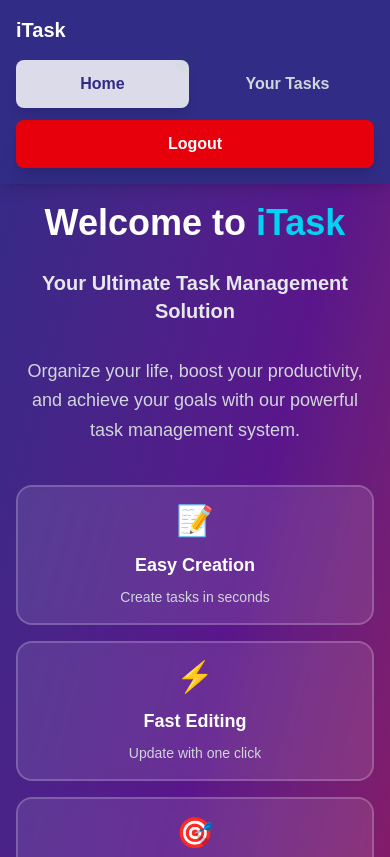
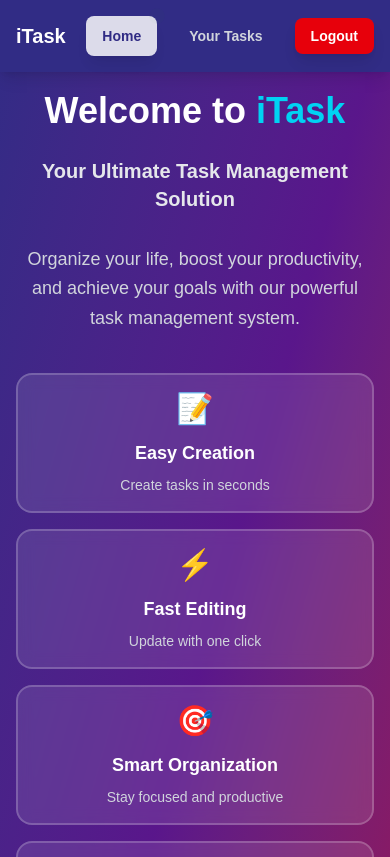
Before and after one commit to sharmadeepak47045-blip/Todo-Frontend-, a React (Vite) app: page /home in a window 390 px wide. Shown: the top 857 px of the page. Built offline with nearby package versions, Linux system fonts and the light colour scheme; sample sign-in values are in the browser's storage.

Commit message:
feat: make navbar fully responsive with tailwind css

```diff
--- a/src/pages/TodoPage/Navbar.jsx
+++ b/src/pages/TodoPage/Navbar.jsx
@@ -28,47 +28,43 @@ const Navbar = ({ setToken }) => {
 
   return (
     <>
-      <nav className="flex flex-col md:flex-row justify-between items-center bg-indigo-900 text-white py-4 px-4 md:px-6 shadow-lg w-full">
-        {/* Logo and Navigation Container */}
-        <div className="flex justify-between items-center w-full md:w-auto">
-          {/* Logo */}
+      <nav className="flex justify-between items-center bg-indigo-900 text-white py-4 px-4 md:px-6 shadow-lg">
         <div
           className="logo cursor-pointer flex items-center gap-2"
           onClick={() => navigate("/home")}
         >
-            <span className="font-bold text-xl sm:text-2xl">iTask</span>
+          <span className="font-bold text-xl md:text-2xl">iTask</span>
         </div>
 
-          {/* Desktop Navigation - Hidden on mobile */}
-          <div className="hidden md:flex items-center gap-6 lg:gap-8">
-            <ul className="flex gap-4 lg:gap-8">
+        <div className="flex items-center gap-4 md:gap-8">
+          <ul className="flex gap-4 md:gap-8">
             {/* Home Button */}
             <li
               onClick={() => navigate("/home")}
-                className={`cursor-pointer transition-all duration-300 relative px-4 py-2 lg:px-6 lg:py-3 rounded-lg ${
+              className={`cursor-pointer transition-all duration-300 relative px-4 py-2 md:px-6 md:py-3 rounded-lg ${
                 isActive("/home")
                   ? "bg-white text-indigo-900 font-bold shadow-lg animate-pulse"
                   : "text-gray-300 hover:text-white hover:bg-indigo-700"
               }`}
             >
-                <span className="font-semibold text-sm lg:text-base">Home</span>
+              <span className="font-semibold text-sm md:text-base">Home</span>
               {isActive("/home") && (
-                  <div className="absolute -top-1 -right-1 w-3 h-3 bg-green-500 rounded-full animate-ping"></div>
+                <div className="absolute -top-1 -right-1 w-2 h-2 md:w-3 md:h-3 bg-green-500 rounded-full animate-ping"></div>
               )}
             </li>
 
             {/* Your Tasks Button */}
             <li
               onClick={() => navigate("/todo")}
-                className={`cursor-pointer transition-all duration-300 relative px-4 py-2 lg:px-6 lg:py-3 rounded-lg ${
+              className={`cursor-pointer transition-all duration-300 relative px-4 py-2 md:px-6 md:py-3 rounded-lg ${
                 isActive("/todo")
                   ? "bg-white text-indigo-900 font-bold shadow-lg animate-pulse"
                   : "text-gray-300 hover:text-white hover:bg-indigo-700"
               }`}
             >
-                <span className="font-semibold text-sm lg:text-base">Your Tasks</span>
+              <span className="font-semibold text-sm md:text-base">Your Tasks</span>
               {isActive("/todo") && (
-                  <div className="absolute -top-1 -right-1 w-3 h-3 bg-green-500 rounded-full animate-ping"></div>
+                <div className="absolute -top-1 -right-1 w-2 h-2 md:w-3 md:h-3 bg-green-500 rounded-full animate-ping"></div>
               )}
             </li>
           </ul>
@@ -76,73 +72,29 @@ const Navbar = ({ setToken }) => {
           {/* Logout Button */}
           <button
             onClick={confirmLogout}
-              className="bg-red-600 hover:bg-red-700 text-white px-4 py-2 lg:px-5 lg:py-2 rounded-lg font-semibold transition-all transform hover:scale-105 shadow-lg text-sm lg:text-base"
-            >
-              Logout
-            </button>
-          </div>
-        </div>
-
-        {/* Mobile Navigation - Stacked layout */}
-        <div className="flex flex-col gap-3 w-full mt-4 md:hidden">
-          <div className="flex gap-3 w-full">
-            {/* Home Button */}
-            <div
-              onClick={() => navigate("/home")}
-              className={`cursor-pointer transition-all duration-300 relative flex-1 text-center py-3 rounded-lg ${
-                isActive("/home")
-                  ? "bg-white text-indigo-900 font-bold shadow-lg animate-pulse"
-                  : "text-gray-300 hover:text-white hover:bg-indigo-700"
-              }`}
-            >
-              <span className="font-semibold">Home</span>
-              {isActive("/home") && (
-                <div className="absolute -top-1 -right-1 w-3 h-3 bg-green-500 rounded-full animate-ping"></div>
-              )}
-            </div>
-
-            {/* Your Tasks Button */}
-            <div
-              onClick={() => navigate("/todo")}
-              className={`cursor-pointer transition-all duration-300 relative flex-1 text-center py-3 rounded-lg ${
-                isActive("/todo")
-                  ? "bg-white text-indigo-900 font-bold shadow-lg animate-pulse"
-                  : "text-gray-300 hover:text-white hover:bg-indigo-700"
-              }`}
-            >
-              <span className="font-semibold">Your Tasks</span>
-              {isActive("/todo") && (
-                <div className="absolute -top-1 -right-1 w-3 h-3 bg-green-500 rounded-full animate-ping"></div>
-              )}
-            </div>
-          </div>
-
-          {/* Logout Button - Full width on mobile */}
-          <button
-            onClick={confirmLogout}
-            className="bg-red-600 hover:bg-red-700 text-white py-3 rounded-lg font-semibold transition-all transform hover:scale-105 shadow-lg w-full"
+            className="bg-red-600 hover:bg-red-700 text-white px-4 py-2 md:px-5 md:py-2 rounded-lg font-semibold transition-all transform hover:scale-105 shadow-lg text-sm md:text-base"
           >
             Logout
           </button>
         </div>
       </nav>
 
-      {/* ✅ Logout Confirmation Modal - Responsive */}
+      {/* ✅ Logout Confirmation Modal */}
       {showLogoutModal && (
         <div className="fixed inset-0 flex items-center justify-center bg-black bg-opacity-50 z-50 p-4">
-          <div className="bg-white rounded-lg p-6 w-full max-w-sm sm:max-w-md text-center">
+          <div className="bg-white rounded-lg p-6 w-full max-w-sm md:w-80 text-center">
             <h2 className="text-xl font-bold mb-4 text-gray-800">Confirm Logout</h2>
             <p className="mb-6 text-gray-600">Are you sure you want to logout?</p>
-            <div className="flex flex-col sm:flex-row justify-around gap-3 sm:gap-4">
+            <div className="flex flex-col sm:flex-row justify-around gap-3 md:gap-4">
               <button
                 onClick={cancelLogout}
-                className="bg-gray-300 hover:bg-gray-400 text-gray-800 px-6 py-2 rounded-md font-bold transition-all flex-1"
+                className="bg-gray-300 hover:bg-gray-400 text-gray-800 px-4 py-2 md:px-6 md:py-2 rounded-md font-bold transition-all text-sm md:text-base"
               >
                 Cancel
               </button>
               <button
                 onClick={handleLogout}
-                className="bg-red-600 hover:bg-red-700 text-white px-6 py-2 rounded-md font-bold transition-all flex-1"
+                className="bg-red-600 hover:bg-red-700 text-white px-4 py-2 md:px-6 md:py-2 rounded-md font-bold transition-all text-sm md:text-base"
               >
                 Yes, Logout
               </button>
```
Lines whose indentation alone changed are shown as unchanged.
